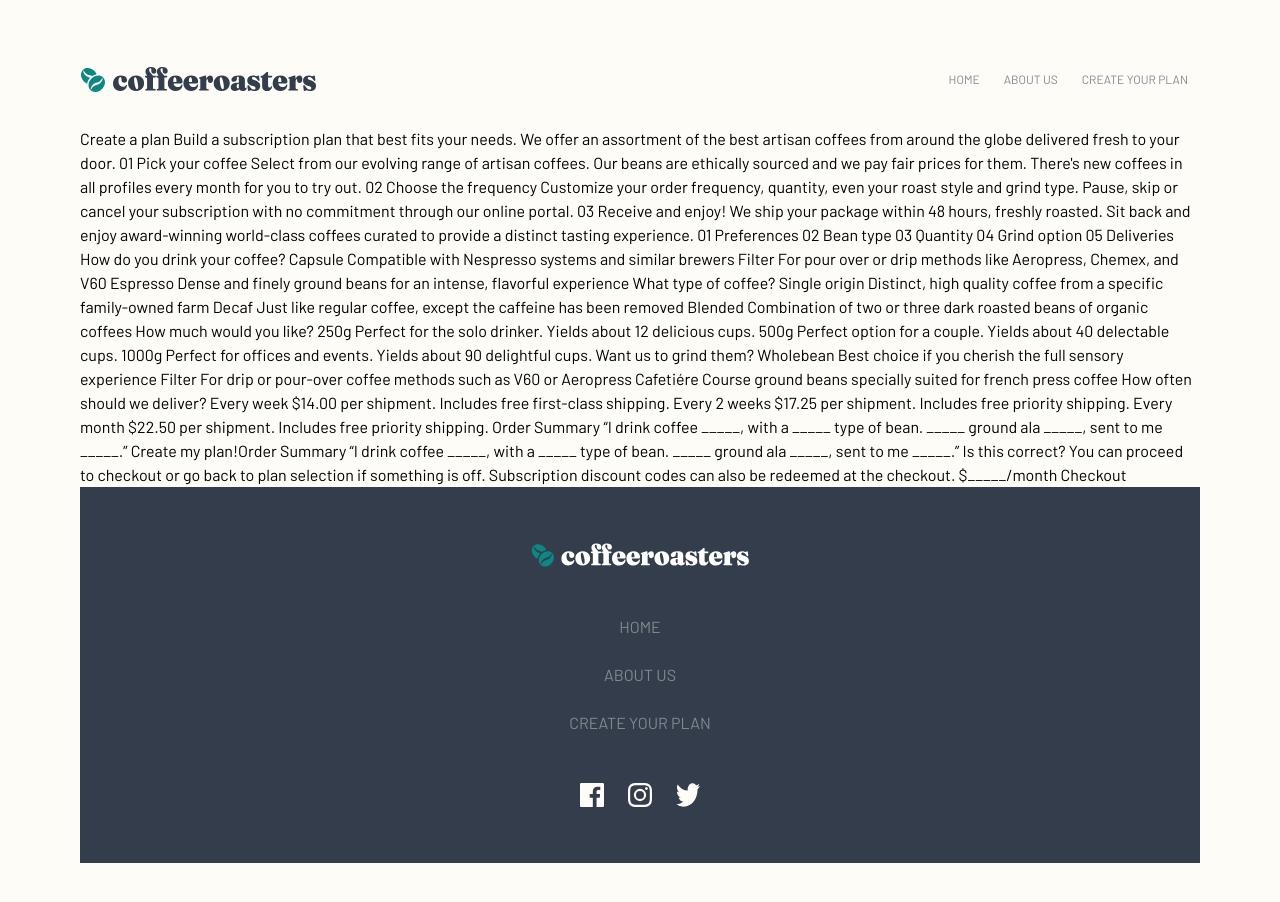
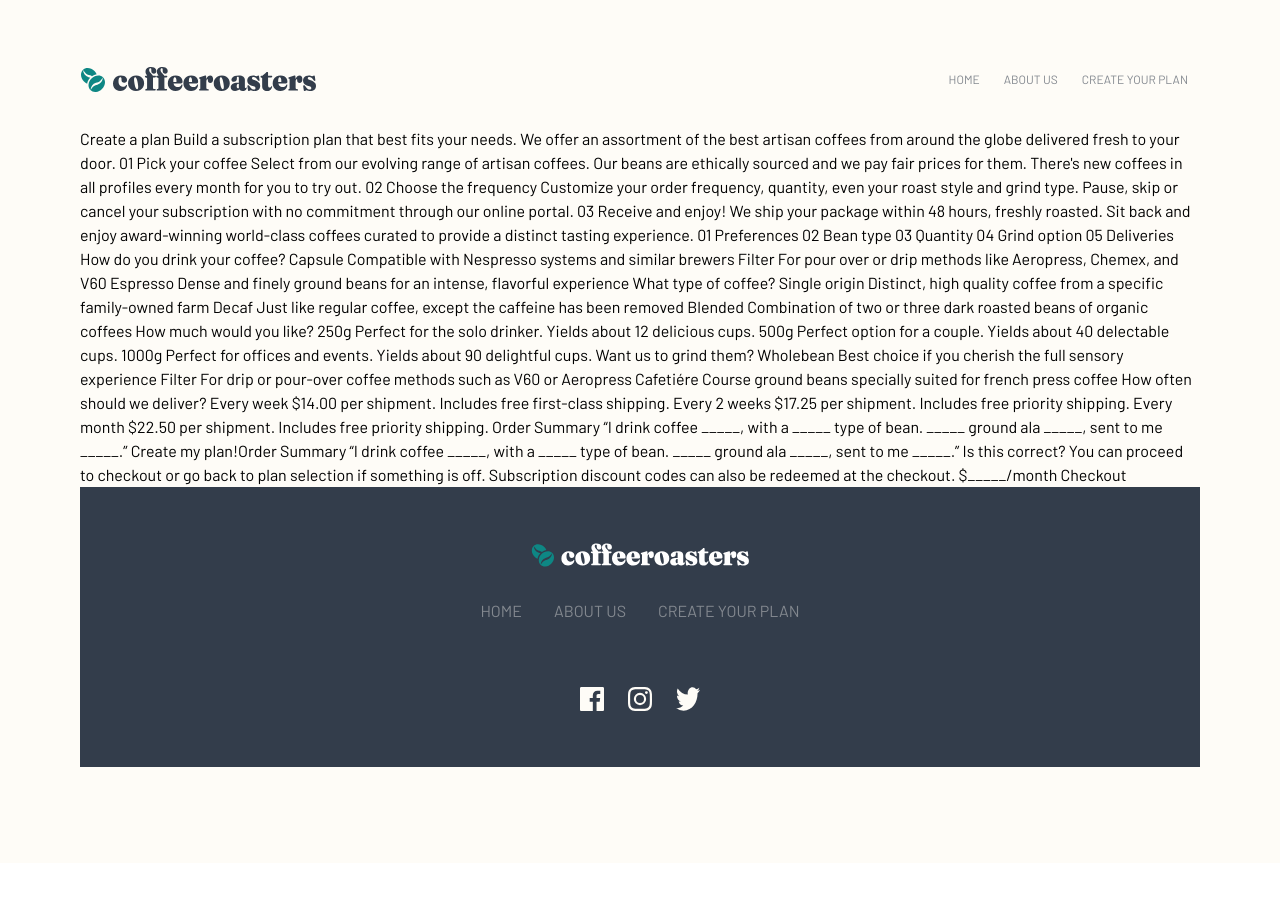
Before and after one commit to Guin-/coffeeroasters, a React (Create React App) app: page /subscribe in a window 1280 px wide. Shown: the top 902 px of the page. After the commit the page ends 863 px from the top, so only its background shows below. Built offline with nearby package versions, Linux system fonts and the light colour scheme.

Commit message:
tablet footer styles

```diff
--- a/src/components/Footer.js
+++ b/src/components/Footer.js
@@ -6,12 +6,12 @@ import twitter from '../assets/shared/desktop/icon-twitter.svg'
 
 function Footer () {
   return (
-    <div className="footer bg-darkGray flex flex-col justify-center items-center text-center gap-12 p-14">
-      <div className="content flex flex-col justify-between gap-12">
-        <div className="logo">
-          <img src={footerLogo} alt="logo" className="h-6"/>
+    <div className="footer bg-darkGray flex flex-col justify-center items-center text-center gap-12 md:gap-16 p-14">
+      <div className="content flex flex-col justify-between gap-12 md:gap-8">
+        <div className="logo mx-auto">
+          <img src={footerLogo} alt="logo" className="h-6 "/>
         </div>
-        <ul className="links text-gray uppercase flex flex-col justify-between gap-6">
+        <ul className="links text-gray uppercase flex flex-col justify-between gap-6 md:flex-row md:gap-8">
           <Link to='/'>Home</Link>
           <Link to='/about'>About us</Link>
           <Link to='/subscribe'>Create your plan</Link>
```
